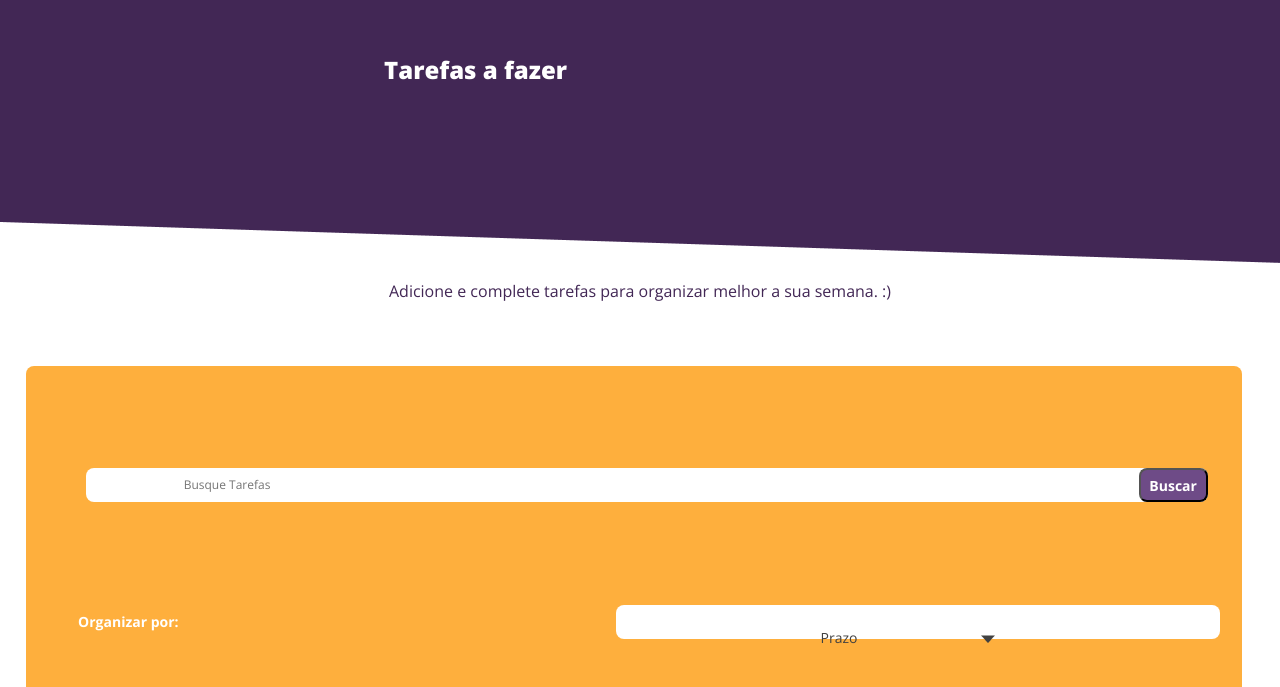
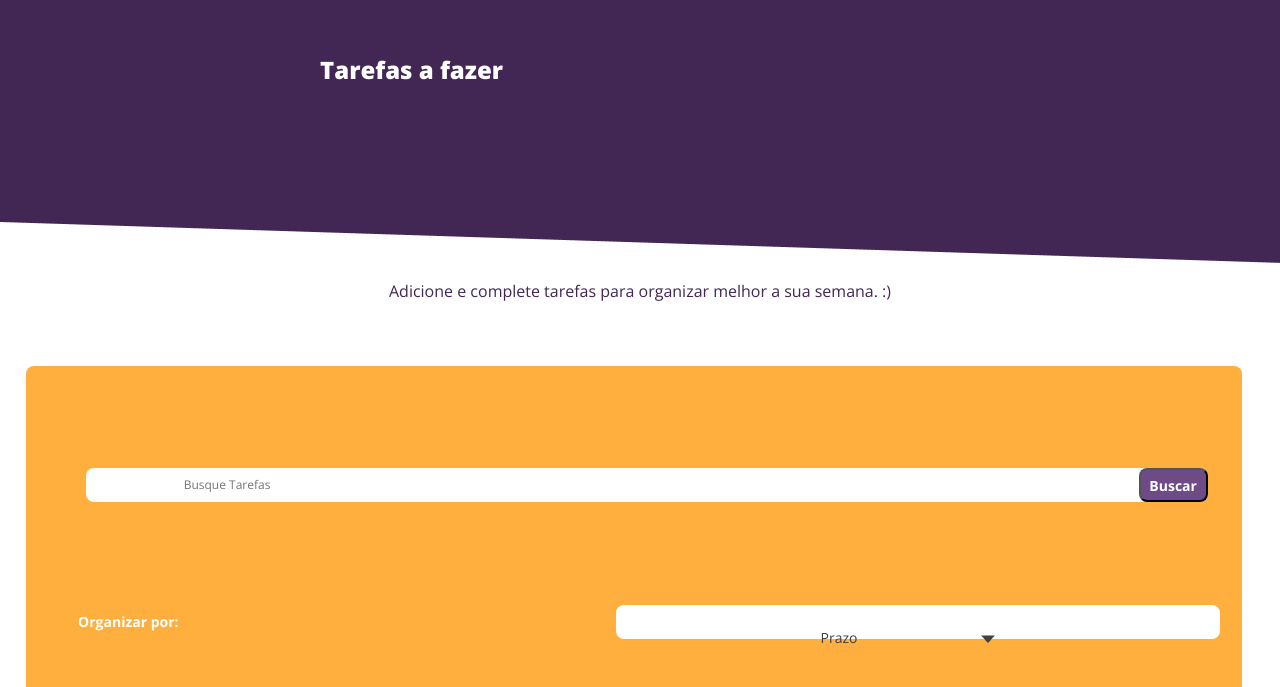
Before and after one commit to lucaslovesdev/html-css, a plain HTML site: page index.html in a window 1280 px wide. Shown: the part 113-800 px from the top of the page. Drawn offline with nearby package versions, Linux system fonts and the light colour scheme.

Commit message:
README add

```diff
--- a/styles/sass/main.scss
+++ b/styles/sass/main.scss
@@ -20,7 +20,7 @@ body {
 
   &__title {
     position: absolute;
-    left: 30vw;
+    left: 25vw;
     top: 40%;
     font-family: Open Sans;
     font-weight: 800;
```
Also changed, not shown: images/readme-img1.jpg (added), images/readme-img2.jpg (added), styles/sass/main.css, 1 other file.
